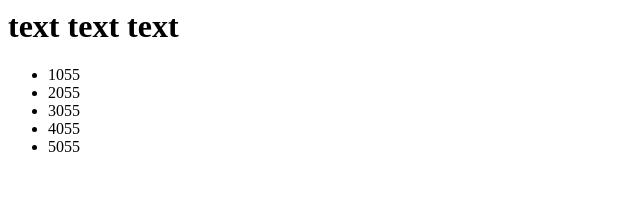
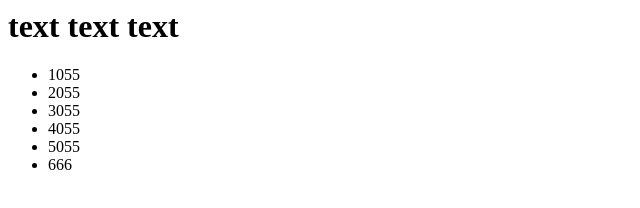
Before and after one commit to emilszymecki/deploy-test, a plain HTML site: page index.html in a window 1280 px wide. Shown: the full height of the page, 0-640 px from the left. Drawn offline with Linux system fonts and the light colour scheme.

Commit message:
Update index.html

```diff
--- a/index.html
+++ b/index.html
@@ -6,4 +6,5 @@
 	<li>3055</li>
 	<li>4055</li>
 	<li>5055</li>
+	<li>666</li>
 </ul>
```
